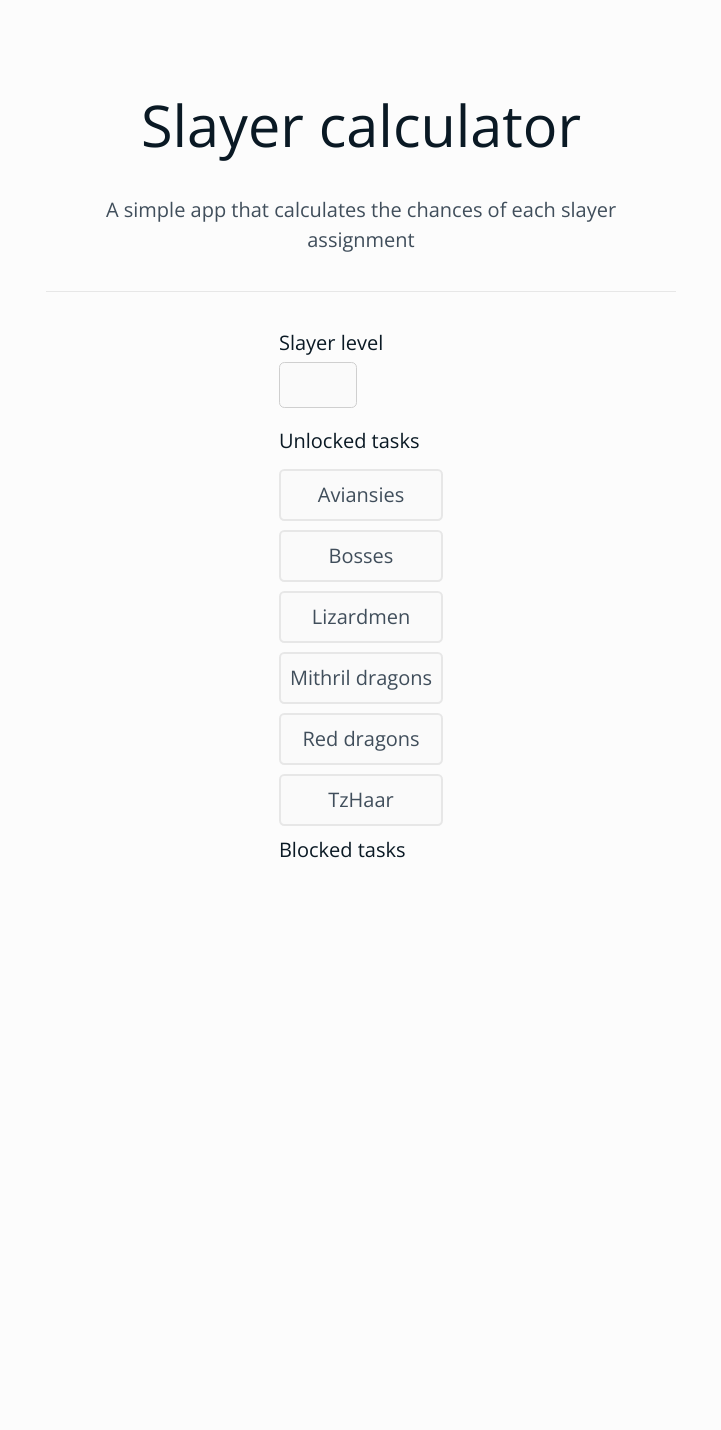
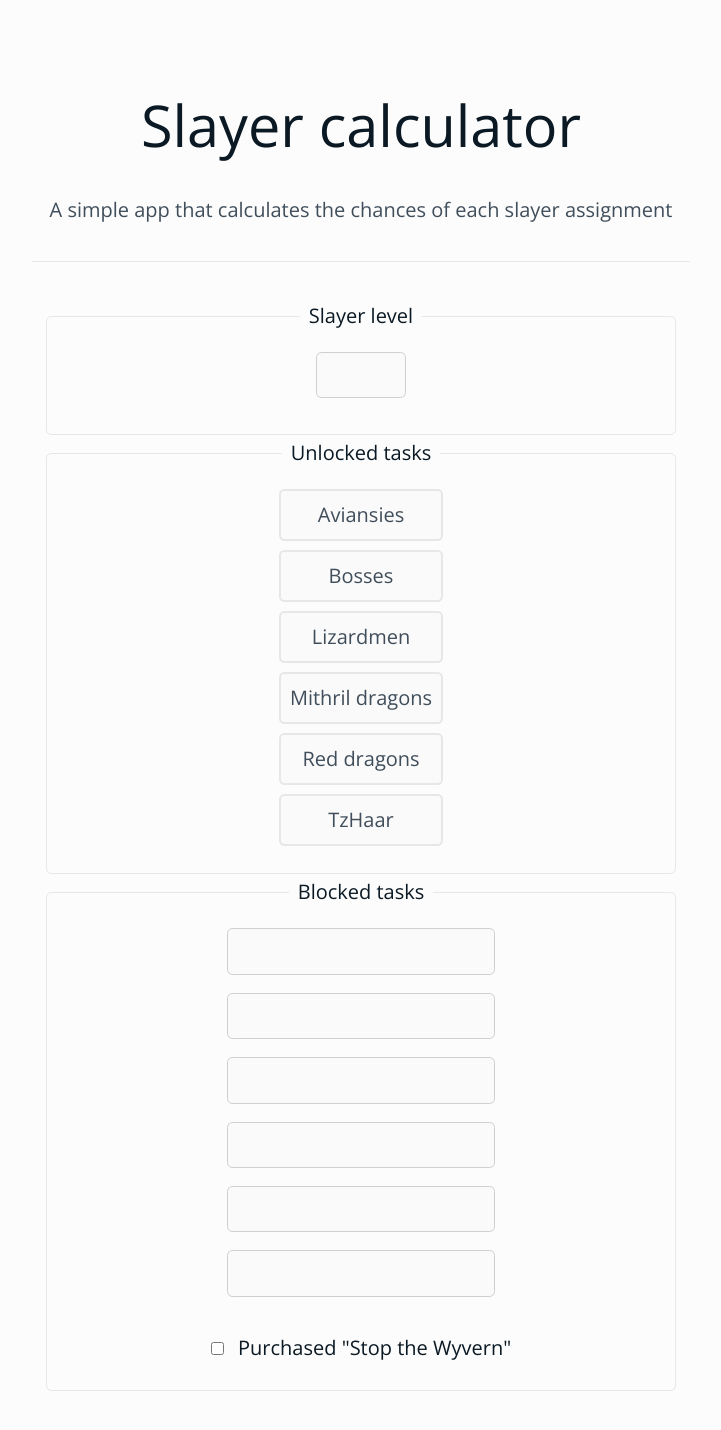
Before and after one commit to johann-miller/osrs-slayer-calculator, a Svelte app: page / in a window 1280 px wide. Shown: the top 1430 px of the page, without its empty margins (279-1000 px from the left). Before the commit the page ends 922 px from the top, so only its background shows below. Built offline with nearby package versions, Linux system fonts and the light colour scheme.

Commit message:
Changed styling and organized form

```diff
--- a/public/global.css
+++ b/public/global.css
@@ -43,7 +43,23 @@ label {
 	font-weight: 400;
 	color: #0a1924;
 	line-height: 1.5;
-	margin-bottom: 0.2rem;
+	margin: 1rem 0 0.5rem 0;
+}
+
+fieldset {
+	display: flex;
+	flex-flow: column;
+	align-items: center;
+	padding: 1rem;
+	width: 100%;
+	border: 1px #e7e7e7 solid;
+	border-radius: 0.3rem;
+}
+
+legend {
+	color: #0a1924;
+	padding: 0 0.5rem;
+	margin: 0 auto;
 }
 
 a {
--- a/src/App.svelte
+++ b/src/App.svelte
@@ -8,6 +8,51 @@
 		{name: 'Mithril dragons', unlocked: false},
 		{name: 'Red dragons', unlocked: false},
 		{name: 'TzHaar', unlocked: false}
+	]
+
+	let monsters = [
+		'Crawling hand',
+		'Cave bug',
+		'Cave crawler',
+		'Banshee',
+		'Cave slime',
+		'Rockslug',
+		'Desert lizard',
+		'Cockatrice',
+		'Pyrefiend',
+		'Mogre',
+		'Harpie bug swarm',
+		'Wall beast',
+		'Killerwatt',
+		'Molanisk',
+		'Basilisk',
+		'Terror dog',
+		'Sea sneak',
+		'Fever spider',
+		'Sulphur lizard',
+		'Infernal mage',
+		'Brine rat',
+		'Bloodveld',
+		'Jelly',
+		'Turoth',
+		'Mutated zygomite',
+		'Cave horror',
+		'Aberrant spectre',
+		'Wyrm',
+		'Spiritual creature',
+		'Dust devil',
+		'Fossil Island wyvern',
+		'Kurask',
+		'Skeletal wyvern',
+		'Gargoyle',
+		'Black dragon',
+		'Nechryael',
+		'Drake',
+		'Abyssal demon',
+		'Cave kraken',
+		'Dark beast',
+		'Smoke devil',
+		'Hydra'
 	]
 
 	let unlockGroup = []
@@ -21,11 +66,19 @@
 		padding: 3rem 1rem;
 	}
 
+	form {
+		display: flex;
+		flex-flow: column;
+		align-items: center;
+		width: 35rem;
+		max-width: 100%;
+	}
+
 	header {
 		display: flex;
 		flex-flow: column;
 		align-items: center;
-		max-width: 35rem;
+		max-width: 40rem;
 		padding: 2rem 1rem;
 
 		border-bottom: 1px #e7e7e7 solid;
@@ -43,6 +96,10 @@
 		margin-top: 2rem;
 	}
 
+	.slayer-level {
+		width: 5rem;
+		text-align: center;
+	}
 
 </style>
 
@@ -55,9 +112,13 @@
 	</header>
 	<section>
 		<form action="" onsubmit="event.preventDefault()">
-			<label for="slayer-level">Slayer level</label>
-			<input type="number" name="slayer-level" min="1" max="99">
-			<label>Unlocked tasks</label>
+			<fieldset>
+				<legend>Slayer level</legend>
+				<input class="slayer-level" type="number" name="slayer-level" min="1" max="99" maxlength="2">
+			</fieldset>
+
+			<fieldset>
+				<legend>Unlocked tasks</legend>
 				<ul>
 					{#each unlocks as unlock, i}
 						<li>
@@ -65,7 +126,27 @@
 						</li>
 					{/each}
 				</ul>
-			<label>Blocked tasks</label>
+			</fieldset>
+
+			<fieldset>
+				<legend>Blocked tasks</legend>
+				<input list="monsters">
+				<input list="monsters">
+				<input list="monsters">
+				<input list="monsters">
+				<input list="monsters">
+				<input list="monsters">
+				<label>
+					<input type="checkbox">
+					Purchased "Stop the Wyvern"
+				</label>
+				<datalist id="monsters">
+					{#each monsters as monster}
+						<option value="{monster}"></option>
+					{/each}
+				</datalist>
+			</fieldset>
+
 		</form>
 	</section>
 </main>
--- a/src/components/unlock.svelte
+++ b/src/components/unlock.svelte
@@ -24,6 +24,12 @@
 		border-radius: 0.3rem;
 		color: inherit;
 		cursor: pointer;
+		user-select: none;
+		transition: all 0.1s ease-in-out;
+	}
+
+	.checkbox-button:first-child {
+		margin-top: 0;
 	}
 
 	.checkbox-button input[type="checkbox"] {
@@ -35,8 +41,8 @@
 	}
 
 	.unlocked {
-		background: #f9e9cc;
-		border: 2px #e59400 solid;
+		background: #d4eacc;
+		border: 2px #6ab74c solid;
 	}
 </style>
 
```
Lines whose indentation alone changed are shown as unchanged.
